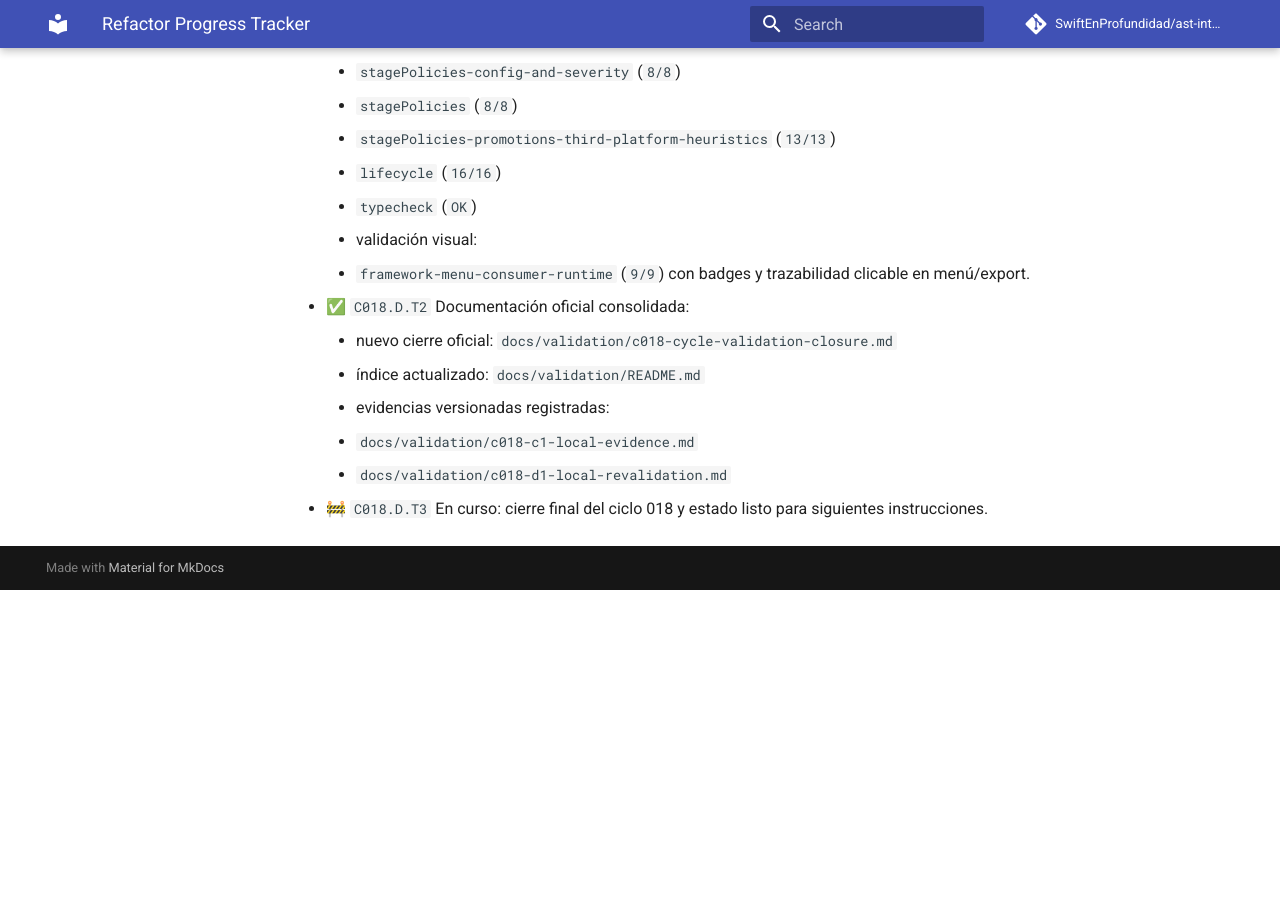
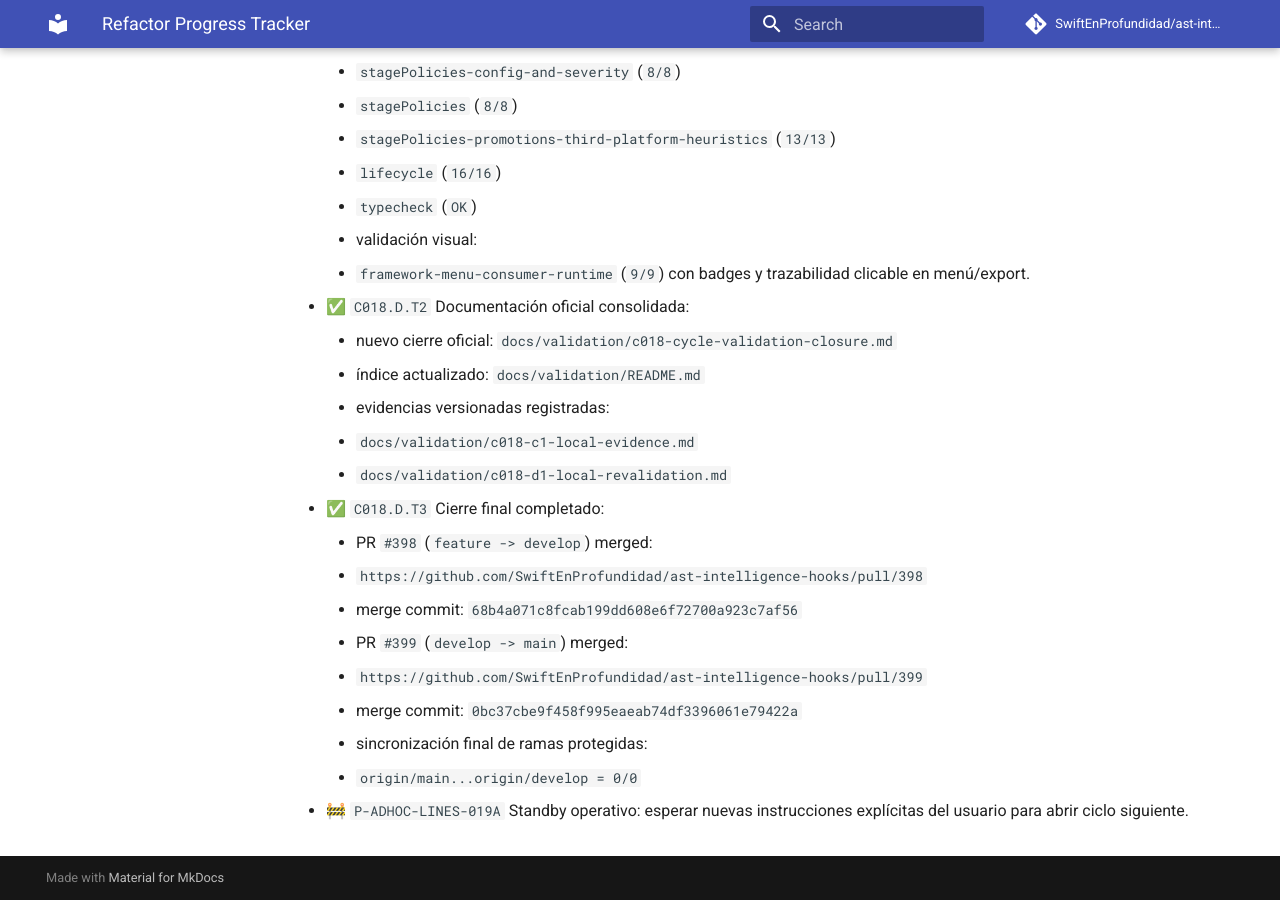
Before and after one commit to SwiftEnProfundidad/ast-intelligence-hooks, an MkDocs documentation site: the page built from docs/REFRACTOR_PROGRESS.md, in a window 1280 px wide and 900 px high, scrolled down 13694 px. Built offline with MkDocs 1.6.1 and Material for MkDocs 9.7.7, drawn with Linux system fonts in a browser that asks for light colours; comment, search, counter and statistics services are not loaded; before the commit the page ends 14284 px from its top, so only the background shows below that.

Commit message:
docs: cerrar ciclo 018 y abrir standby operativo 019A

```diff
--- a/docs/REFRACTOR_PROGRESS.md
+++ b/docs/REFRACTOR_PROGRESS.md
@@ -345,7 +345,7 @@ Plan base visible para seguimiento previo y durante la implementacion.
 - ✅ `P-ADHOC-LINES-018A` Cierre documental de ciclos previos consolidado.
 - ✅ `P-ADHOC-LINES-018B` Nuevo ciclo oficial creado en `docs/ENTERPRISE_EXECUTION_CYCLE_018.md` con fases, tareas y leyenda.
 - ✅ `P-ADHOC-LINES-018C` Preparar primera entrega atomica del ciclo 018 con rama `feature/*`, TDD estricto y actualizacion incremental del tracker.
-- 🚧 `P-ADHOC-LINES-018D` Ejecutar primer lote tecnico del ciclo 018 y cerrar su Git Flow end-to-end.
+- ✅ `P-ADHOC-LINES-018D` Ejecutar primer lote tecnico del ciclo 018 y cerrar su Git Flow end-to-end.
   - ✅ `C018.B.T1` RED definida para severidad unificada de `heuristics.ts.empty-catch.ast`:
     - test añadido en `integrations/gate/__tests__/stagePolicies-config-and-severity.test.ts`
     - evidencia RED: `npx --yes tsx@4.21.0 --test integrations/gate/__tests__/stagePolicies-config-and-severity.test.ts`
@@ -401,4 +401,14 @@ Plan base visible para seguimiento previo y durante la implementacion.
     - evidencias versionadas registradas:
       - `docs/validation/c018-c1-local-evidence.md`
       - `docs/validation/c018-d1-local-revalidation.md`
-  - 🚧 `C018.D.T3` En curso: cierre final del ciclo 018 y estado listo para siguientes instrucciones.
+  - ✅ `C018.D.T3` Cierre final completado:
+    - PR `#398` (`feature -> develop`) merged:
+      - `https://github.com/SwiftEnProfundidad/ast-intelligence-hooks/pull/398`
+      - merge commit: `68b4a071c8fcab199dd608e6f72700a923c7af56`
+    - PR `#399` (`develop -> main`) merged:
+      - `https://github.com/SwiftEnProfundidad/ast-intelligence-hooks/pull/399`
+      - merge commit: `0bc37cbe9f458f995eaeab74df3396061e79422a`
+    - sincronización final de ramas protegidas:
+      - `origin/main...origin/develop = 0/0`
+
+- 🚧 `P-ADHOC-LINES-019A` Standby operativo: esperar nuevas instrucciones explícitas del usuario para abrir ciclo siguiente.
```
Also changed, not shown: docs/ENTERPRISE_EXECUTION_CYCLE_018.md (+6 -3 lines), docs/validation/c018-cycle-validation-closure.md (+3 -0 lines).
